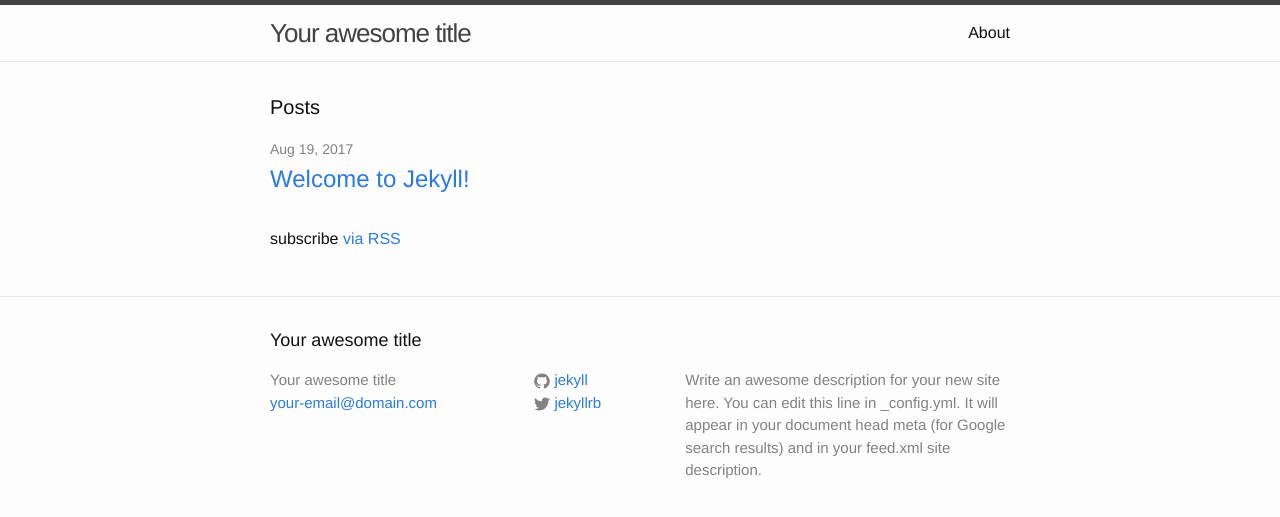
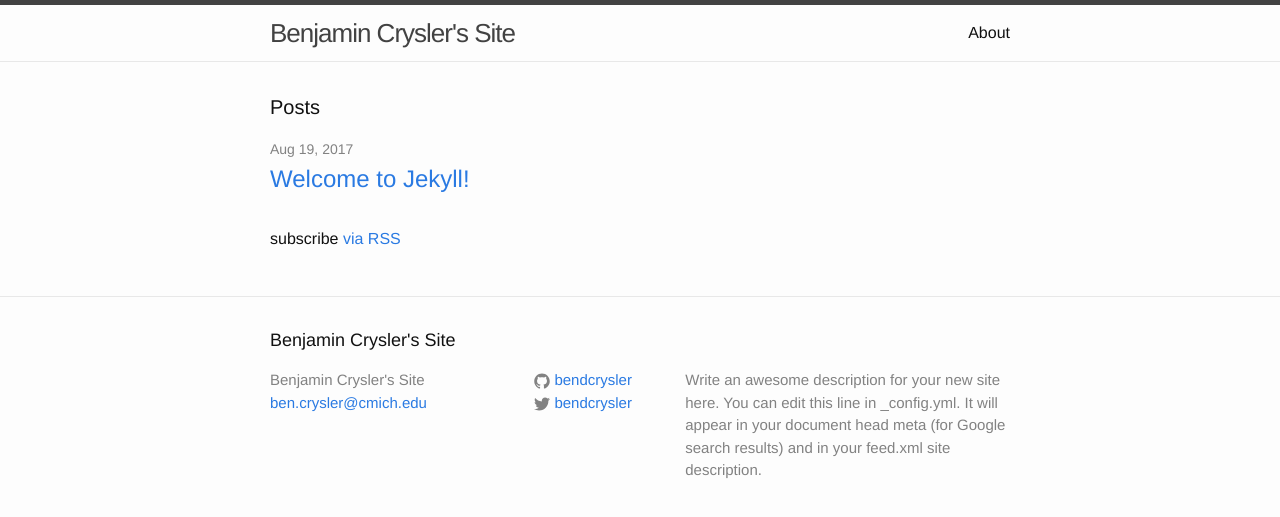
Before and after one commit to bendcrysler/bendcrysler.github.io, a Jekyll site: the page built from index.html, in a window 1280 px wide. Shown: the top 517 px of the page. Built offline with Jekyll 4.4.1, drawn with Linux system fonts in a browser that asks for light colours.

Commit message:
First real commit
Making basic changes to test committing new information. Hoping that changes will be reflected when loading the page on the web.

```diff
--- a/_config.yml
+++ b/_config.yml
@@ -6,16 +6,16 @@
 # 'jekyll serve'. If you change this file, please restart the server process.
 
 # Site settings
-title: Your awesome title
-email: your-email@domain.com
+title: Benjamin Crysler's Site
+email: ben.crysler@cmich.edu
 description: > # this means to ignore newlines until "baseurl:"
   Write an awesome description for your new site here. You can edit this
   line in _config.yml. It will appear in your document head meta (for
   Google search results) and in your feed.xml site description.
 baseurl: "" # the subpath of your site, e.g. /blog
-url: "http://yourdomain.com" # the base hostname & protocol for your site
-twitter_username: jekyllrb
-github_username:  jekyll
+url: "http://benjamincrysler.com" # the base hostname & protocol for your site
+twitter_username: bendcrysler
+github_username:  bendcrysler
 
 # Build settings
 markdown: kramdown
```
